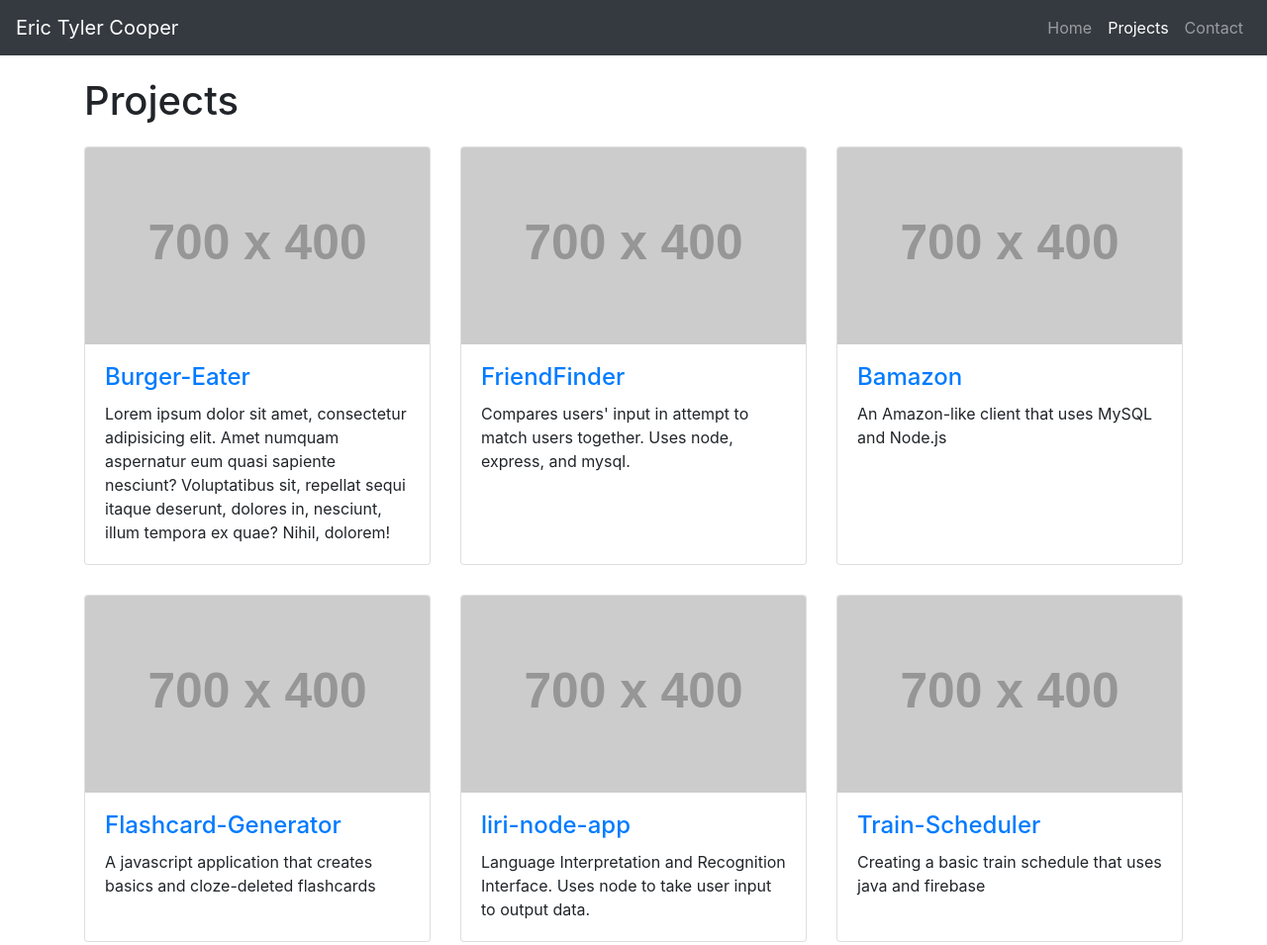
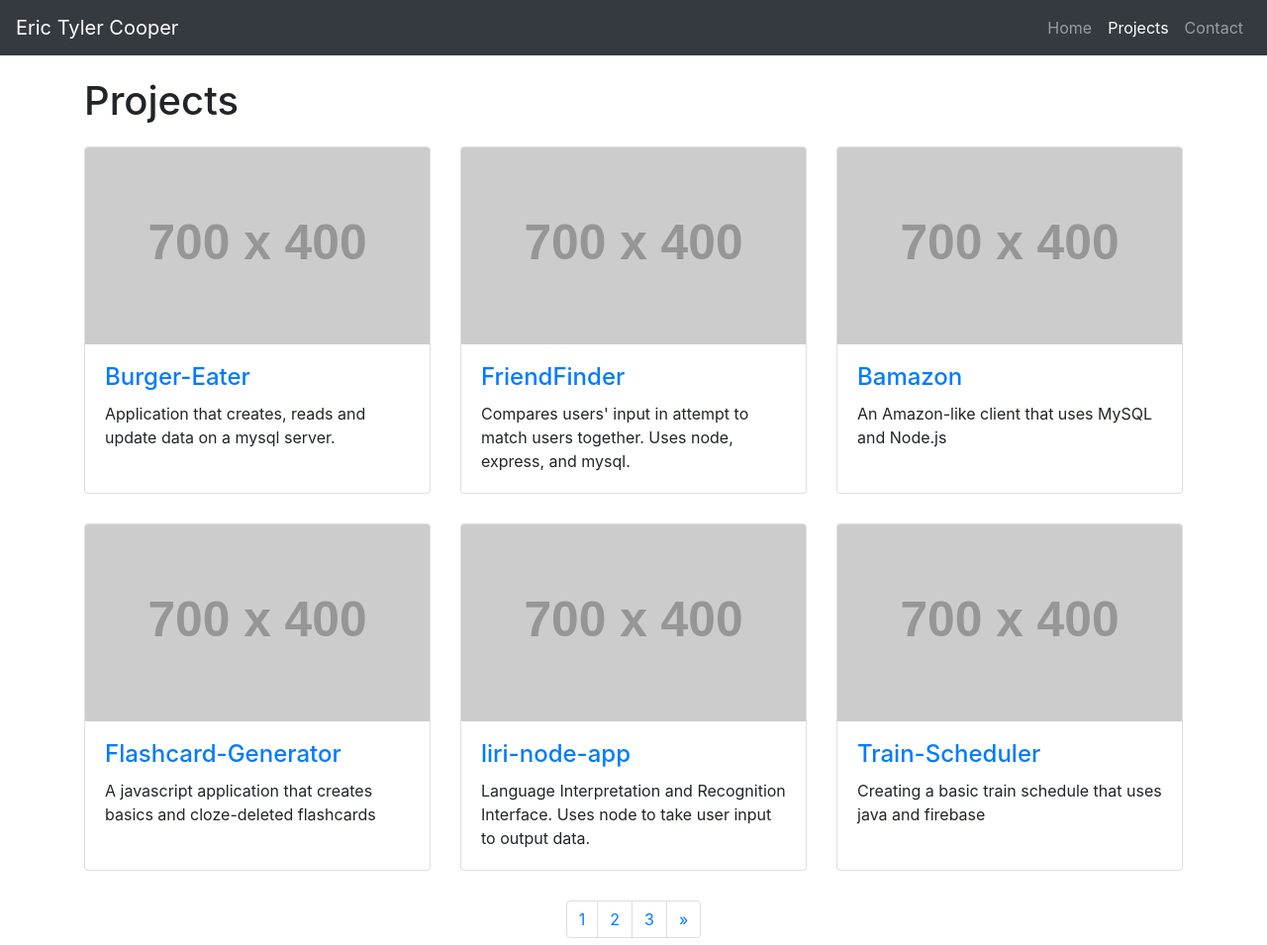
Before and after one commit to EricTC93/Portfolio, a plain HTML site: page projects01.html in a window 1280 px wide. Shown: the top 955 px of the page at 99% size. Drawn offline with Linux system fonts and the light colour scheme; placeholder pictures from the web are drawn by us.

Commit message:
Add description for Burger-Eater

```diff
--- a/projects01.html
+++ b/projects01.html
@@ -68,7 +68,7 @@
               <h4 class="card-title">
                 <a href="https://github.com/YETC7/Burger-Eater">Burger-Eater</a>
               </h4>
-              <p class="card-text">Lorem ipsum dolor sit amet, consectetur adipisicing elit. Amet numquam aspernatur eum quasi sapiente nesciunt? Voluptatibus sit, repellat sequi itaque deserunt, dolores in, nesciunt, illum tempora ex quae? Nihil, dolorem!</p>
+              <p class="card-text">Application that creates, reads and update data on a mysql server.</p>
             </div>
           </div>
         </div>
```
